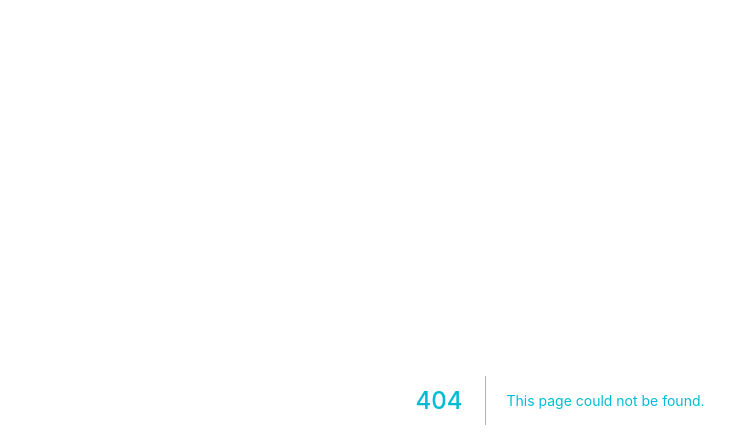
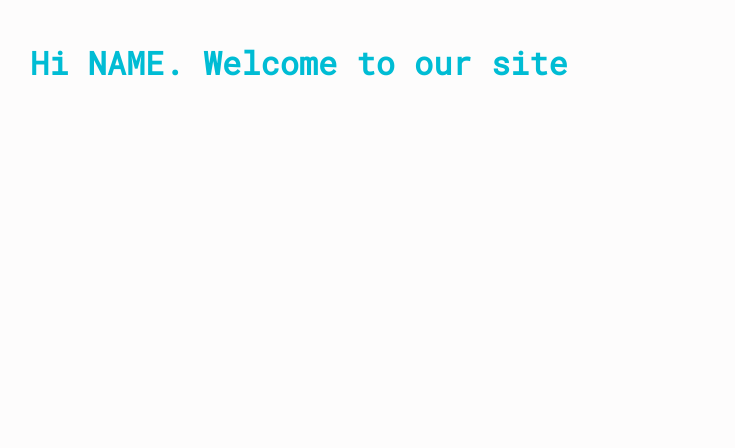
Before and after one commit to zarasyversen/react-forum, a Next.js app: page /welcome in a window 1280 px wide. Before the commit this address had no page. Shown: the top 448 px of the page, without its empty margins (80-815 px from the left). Built offline with nearby package versions, Linux system fonts and the light colour scheme.

Commit message:
add wlecome page, redirect on login with router push

```diff
--- a/components/containers/LoginForm.js
+++ b/components/containers/LoginForm.js
@@ -1,11 +1,13 @@
 import Button from '../elements/Button'
 import FieldGroup from '../elements/FieldGroup'
 import { useState } from "react";
+import { useRouter } from 'next/router'
 
 export default function Login() {
 
   const [username, setUserName] = useState("");
   const [password, setPassword] = useState("");
+  const router = useRouter()
 
   function handleSubmit(event) {
     event.preventDefault();
@@ -32,6 +34,7 @@ export default function Login() {
 
         if (result.username && result.password) {
           console.log('log me in');
+          router.push("/welcome");
         }
       },
       // Note: it's important to handle errors here
--- /dev/null
+++ b/pages/welcome.js
@@ -0,0 +1,13 @@
+import Head from 'next/head'
+import Link from 'next/link'
+
+export default function Register() {
+  return (
+    <div className="wrapper">
+       <Head>
+        <title>Welcome</title>
+      </Head>
+      <h1>Hi NAME. Welcome to our site</h1>
+    </div>
+  )
+}
```
